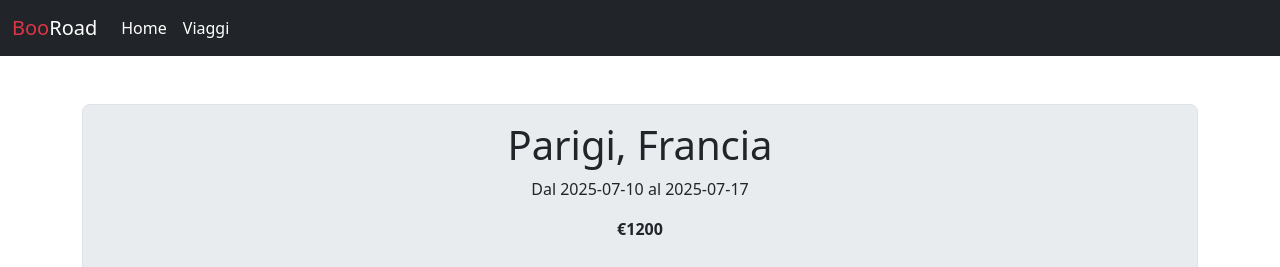
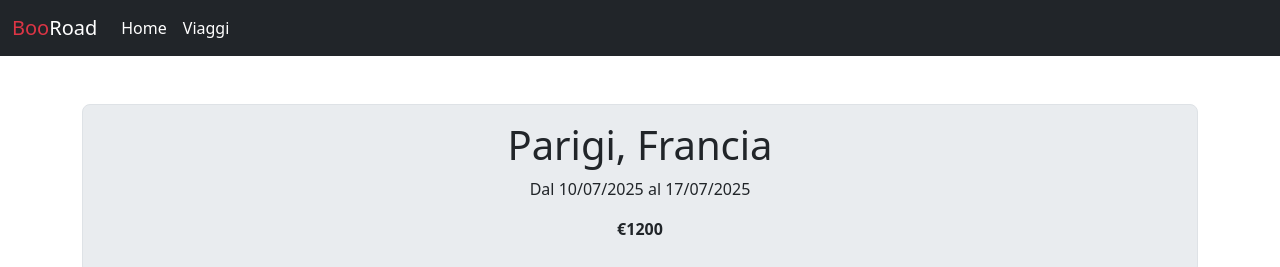
Before and after one commit to giuseppeesposito22/booRoad, a React (Vite) app: page /travels/1 in a window 1280 px wide. Shown: the top 267 px of the page. Built offline with nearby package versions, Linux system fonts and the light colour scheme; the HTML template or start-up script is replaced by a standard one.

Commit message:
use function formatDate

```diff
--- a/src/components/TravelCard.jsx
+++ b/src/components/TravelCard.jsx
@@ -1,12 +1,7 @@
 import { Link } from "react-router-dom";
+import formatDate from "../data/utility";
 
 export default function TravelCard({ viaggio }) {
-  const formatDate = (date) => {
-    if (!date) return "";
-
-    return new Date(date).toLocaleDateString("it-IT");
-  };
-
   return (
     <>
       <div className="col">
--- a/src/pages/TravelDetailPage.jsx
+++ b/src/pages/TravelDetailPage.jsx
@@ -6,6 +6,7 @@ import React, { useState, useEffect } from "react";
 import GuestForm from "../components/GuestForm";
 import GuestFilterSelect from "../components/GuestFilterSelect";
 import GuestAccordion from "../components/GuestAccordion";
+import formatDate from "../data/utility";
 
 function TravelDetailPage() {
   // ID per prendere il post selezioanto
@@ -33,7 +34,8 @@ function TravelDetailPage() {
       <div className="d-flex flex-column justify-content-center align-items-center border my-5 p-3 bg-body-secondary rounded-3">
         <h1>{viaggio.destinazione}</h1>
         <p>
-          Dal {viaggio.data_inizio} al {viaggio.data_fine}
+          Dal {formatDate(viaggio.data_inizio)} al{" "}
+          {formatDate(viaggio.data_fine)}
         </p>
         <p>
           <strong>€{viaggio.costo}</strong>
```
